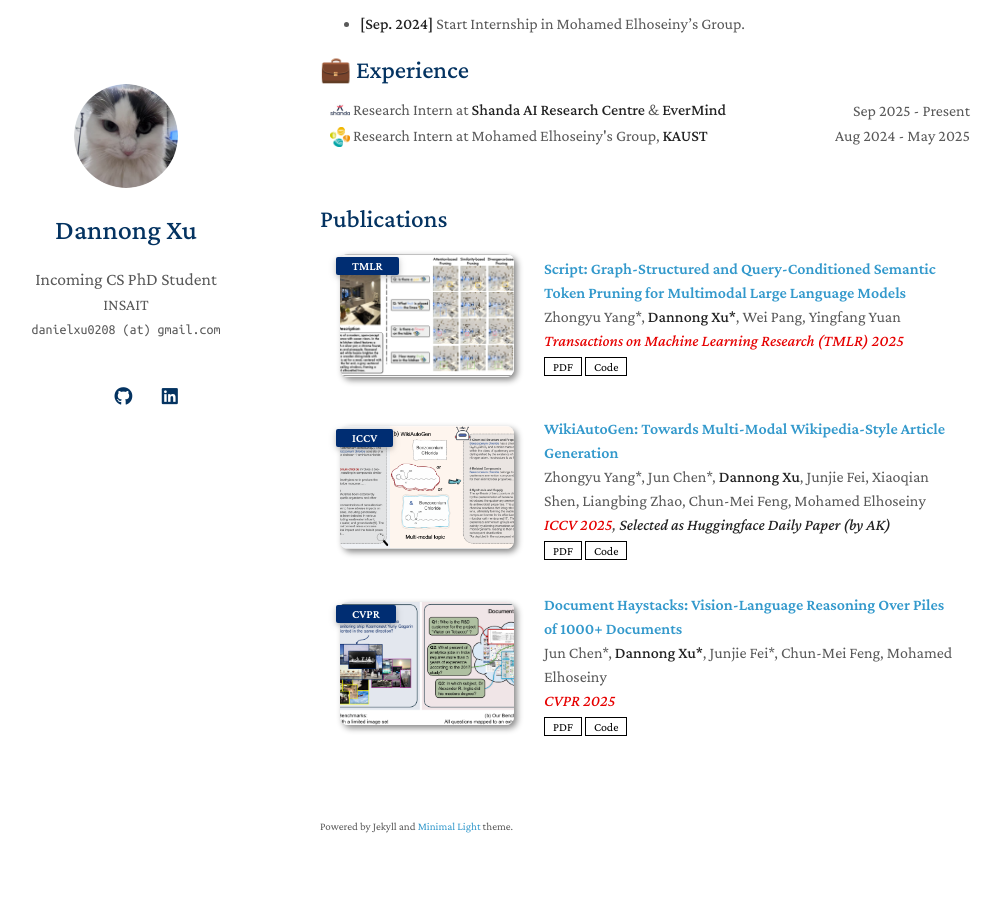
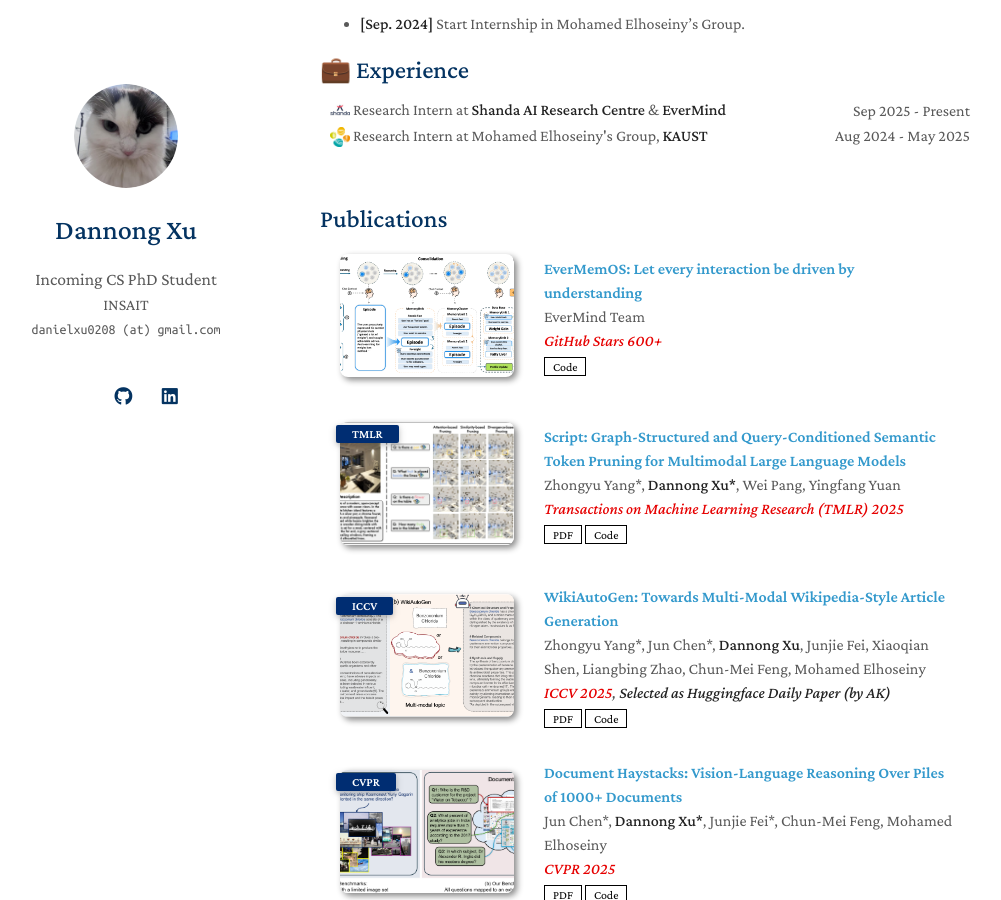
Before and after one commit to Danielxu0208/Danielxu0208.github.io, a Jekyll site: the page built from index.md, in a window 1280 px wide and 900 px high, scrolled down 693 px. Shown: the whole window, without its empty margins (150-1151 px from the left). Built offline with Jekyll 4.4.1, drawn with Linux system fonts in a browser that asks for light colours; a style sheet for code colours, icons or effects is not loaded; our own code applies the rules of GitHub Pages for plain Markdown files.

Commit message:
Update publications.yml

```diff
--- a/_data/publications.yml
+++ b/_data/publications.yml
@@ -1,4 +1,13 @@
 main:
+
+
+  - title: "EverMemOS: Let every interaction be driven by understanding"
+    authors: EverMind Team
+    conference_short:
+    conference: <strong><span style="color:#e60000">GitHub Stars 600+ </span></strong>
+    code: https://github.com/EverMind-AI/EverMemOS
+    机器之心: https://mp.weixin.qq.com/s/MYc9ostRD51tRe9priL2Aw
+    image: ./assets/img/evermemos.png
 
 
   - title: "Script: Graph-Structured and Query-Conditioned Semantic Token Pruning for Multimodal Large Language Models"
```
